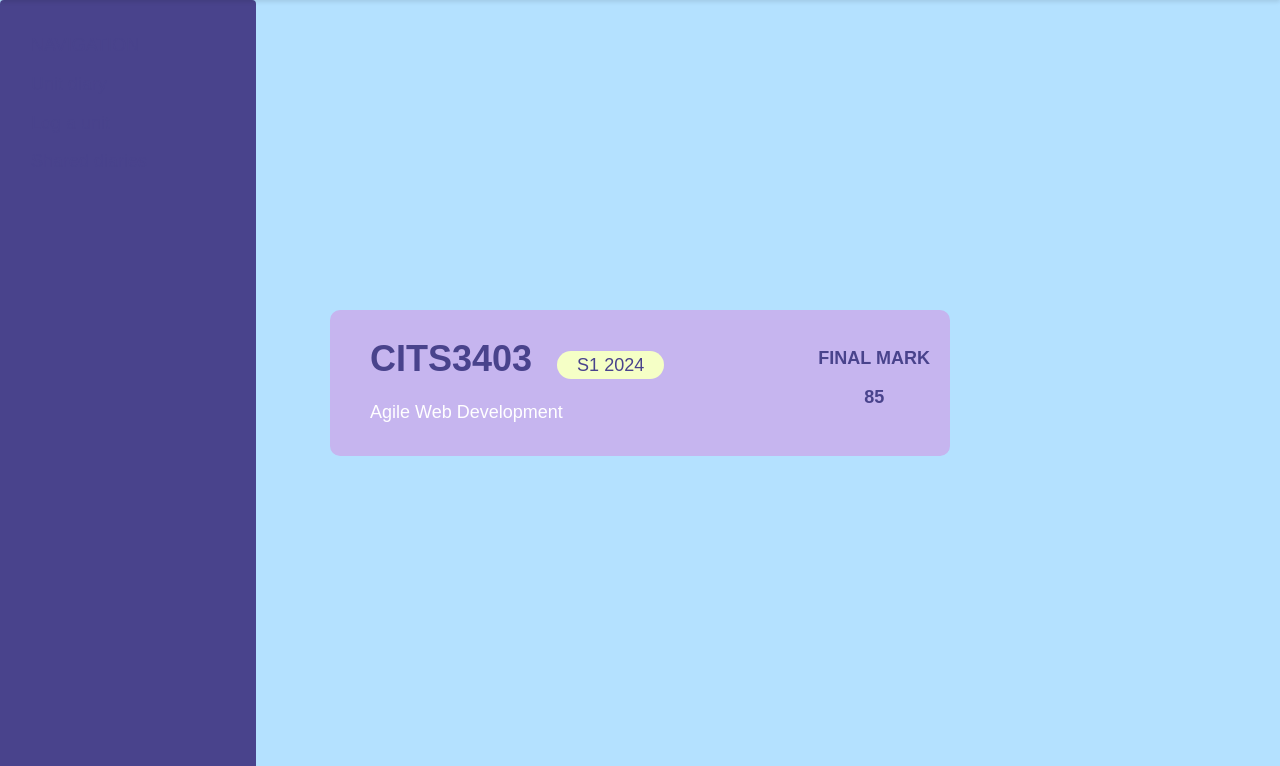
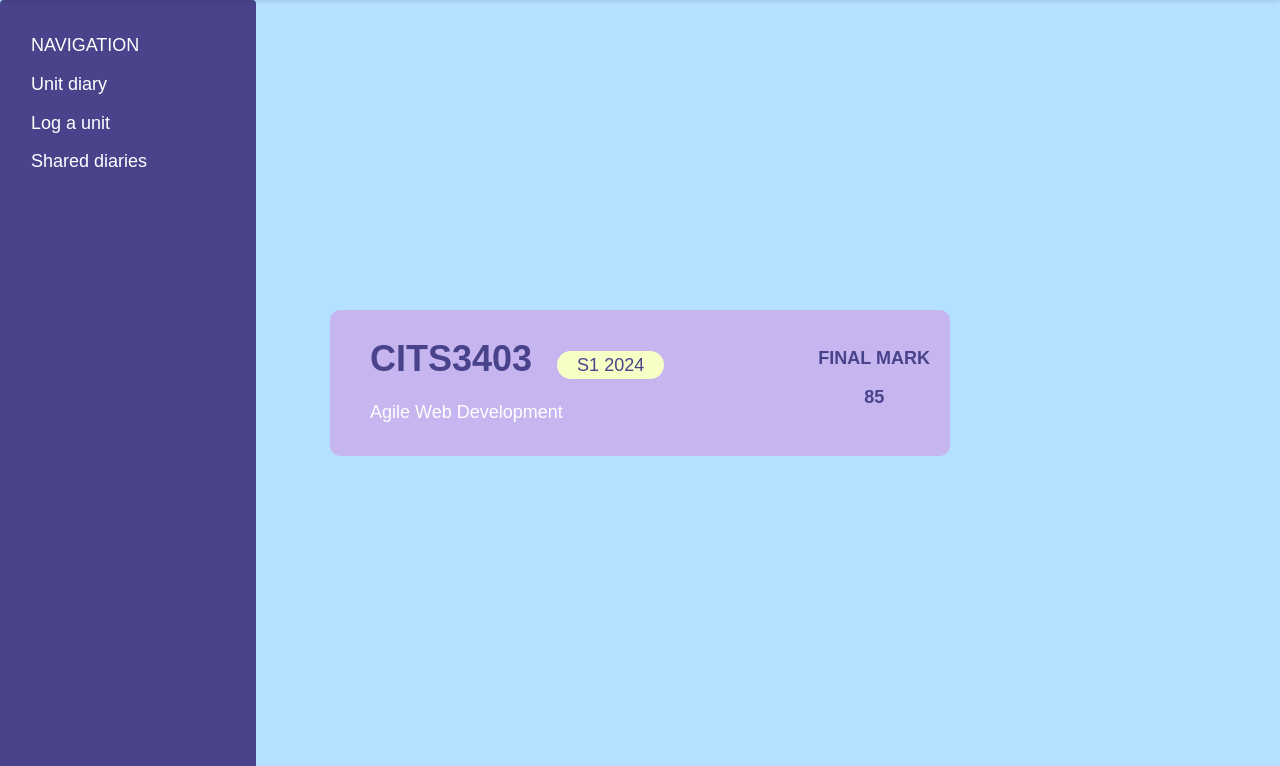
Before and after one commit to Dodocha190/Group-14, a Flask app: page /unit_diary in a window 1280 px wide. Shown: the part 100-866 px from the top of the page. Run offline with Flask 3, Linux system fonts and the light colour scheme; parts of the project's set-up code (start-up, migrations or seed data) failed here and were passed over; some libraries are stand-ins or nearby versions.

Commit message:
made sure navbar text elements are visible

```diff
--- a/app/static/css/style.css
+++ b/app/static/css/style.css
@@ -530,13 +530,16 @@ a:hover {
 
 .navbar{
   background-color: var(--text-primary);
-  color:white;
   position: fixed;
   height:100%;
   width:20%;
   top:auto;
   left:0;
   padding:30px;
+}
+
+.navbar p {
+  color: var(--text-tertiary);
 }
 
 .diary-box{
```
